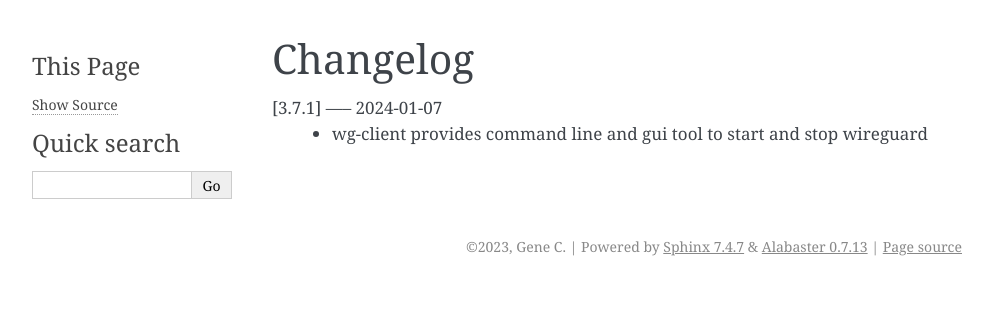
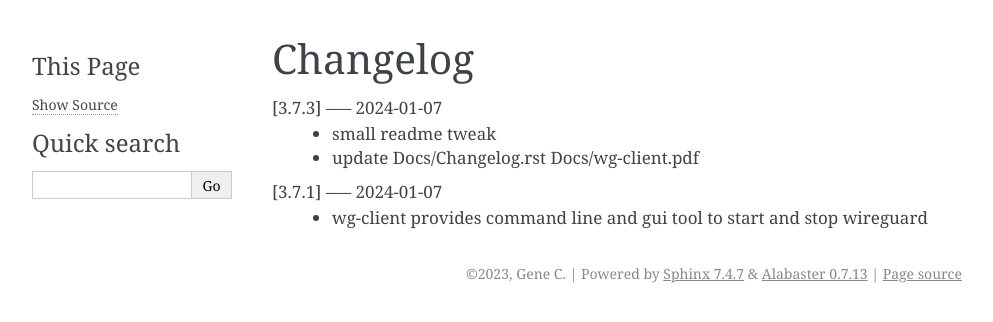
Before and after one commit to gene-git/wg-client, a Sphinx documentation site: the page built from Docs/Changelog.rst, in a window 1280 px wide. Shown: the top 322 px of the page, without its empty margins (148-1141 px from the left). Built offline with Sphinx 7.4.7, drawn with Linux system fonts in a browser that asks for light colours.

Commit message:
update Docs/Changelog.rst Docs/wg-client.pdf

```diff
--- a/Docs/Changelog.rst
+++ b/Docs/Changelog.rst
@@ -1,5 +1,9 @@
 Changelog
 =========
 
+[3.7.3] ----- 2024-01-07
+ * small readme tweak
+ * update Docs/Changelog.rst Docs/wg-client.pdf
+
 [3.7.1] ----- 2024-01-07
  * wg-client provides command line and gui tool to start and stop wireguard
```
Also changed, not shown: 1 other file.
